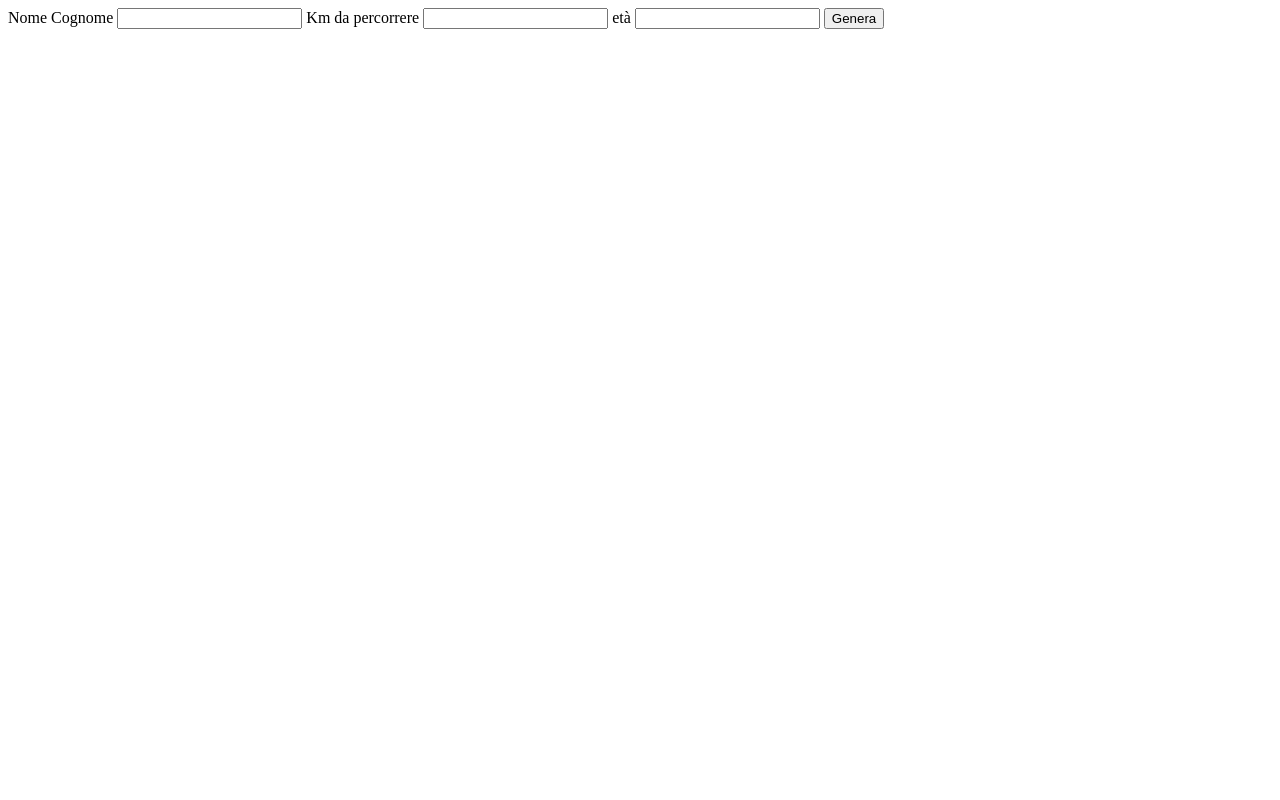
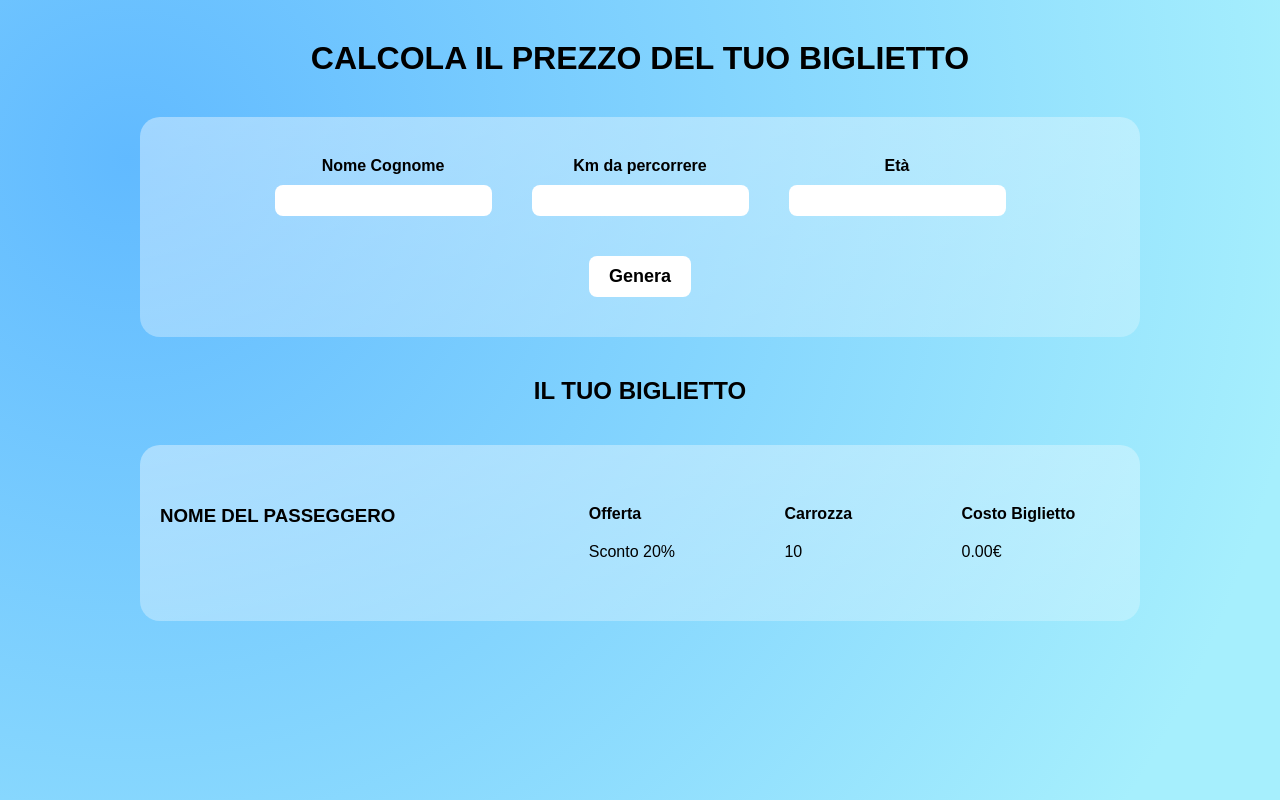
Before and after one commit to domenico-bacoli/js-biglietto-treno-form, a plain HTML site: page index.html in a window 1280 px wide. Both pictures are taken after a click on the button "Genera". Drawn offline with Linux system fonts and the light colour scheme.

Commit message:
feat: add section il tuo Biglietto and style

```diff
--- a/css/style.css
+++ b/css/style.css
@@ -0,0 +1,104 @@
+*{
+    margin: 0;
+    padding: 0;
+    box-sizing: border-box;
+}
+
+body{
+    font-family: sans-serif;
+    /* background-color: #8EC5FC;
+    background-image: linear-gradient(62deg, #8EC5FC 0%, #E0C3FC 100%); */
+    background-image: radial-gradient( circle farthest-corner at 10% 20%,  rgba(97,186,255,1) 0%, rgba(166,239,253,1) 90.1% );
+}
+
+.container-centered{
+    max-width: 1000px;
+    margin-left: auto;
+    margin-right: auto;
+    height: 100vh;
+
+}
+
+h1, h2{
+    padding: 40px 0;
+    text-align: center;
+}
+
+.ticket-calculate {
+    background: linear-gradient(to right bottom, rgba(255, 255, 255, 0.4), rgba(255, 255, 255, 0.25));
+    padding: 40px 20px;
+    border-radius: 20px;
+}
+
+.ticket-calculate .form-container{
+    display: flex;
+    justify-content: center;
+    gap: 40px;
+}
+
+.ticket-calculate .form-ticket .form-ticket-label{
+    text-align: center;
+    padding-bottom: 10px;
+}
+
+.ticket-calculate .form-ticket .form-ticket-label label{
+    font-weight: bold;
+}
+
+.ticket-calculate .form-container .form-ticket .form-input input{
+    padding: 8px 20px;
+    border-radius: 8px;
+    border: none;
+}
+.ticket-calculate .button-generate{
+    text-align: center;
+    padding-top: 40px;
+
+}
+
+.ticket-calculate .button-generate button{
+    background-color: rgb(255, 255, 255);
+    padding: 10px 20px;
+    border: none;
+    border-radius: 8px;
+    font-weight: bold;
+    font-size: 18px;
+    cursor: pointer;
+    transition: all 0.4s ease;
+}
+
+.ticket-calculate .button-generate button:hover{
+    transform: scale(1.1);
+}
+
+.ticket-generated{
+    display: none;
+}
+
+.ticket-generated .ticket-container{
+    display: flex;
+    background: linear-gradient(to right bottom, rgba(255, 255, 255, 0.4), rgba(255, 255, 255, 0.25));
+    padding: 60px 20px;
+    border-radius: 20px;
+}
+
+.ticket-generated .ticket-container .left-side{
+    width: 40%;
+}
+
+.ticket-generated .ticket-container .left-side .passenger-name #name-surname-generated{
+    padding-top: 6px;
+    font-size: 18px;
+    font-weight: bold;
+}
+
+.ticket-generated .ticket-container .right-side{
+    display: flex;
+    justify-content: space-around;
+    gap: 20px;
+    width: 60%;
+}
+
+.offer h4, .carriage h4, .ticket-cost h4{
+    padding-bottom: 20px;
+}
--- a/index.html
+++ b/index.html
@@ -10,16 +10,70 @@
 </head>
 <body>
 
-    <label for="user-name-surname">Nome Cognome</label>
-    <input id="user-name-surname" type="text">
+    <div class="container-centered">
+        <h1>CALCOLA IL PREZZO DEL TUO BIGLIETTO</h1>
+        <section class="ticket-calculate">
 
-    <label for="user-trip-km">Km da percorrere</label>
-    <input id="user-trip-km" type="number">
+            <div class="form-container">
+                <div class="form-ticket">
+                    <div class="form-ticket-label">
+                        <label for="user-name-surname">Nome Cognome</label>
+                    </div>
+                    <div class="form-input">
+                        <input id="user-name-surname" type="text">
+                    </div>
+                </div>
 
-    <label for="user-age">età</label>
-    <input id="user-age" type="number">
+                <div class="form-ticket">
+                    <div class="form-ticket-label">
+                        <label for="user-trip-km">Km da percorrere</label>
+                    </div>
+                    <div class="form-input">
+                        <input id="user-trip-km" type="number">
+                    </div>
+                </div>
+                <div class="form-ticket">
+                    <div class="form-ticket-label">
+                        <label for="user-age">Età</label>
+                    </div>
+                    <div class="form-input">
+                        <input id="user-age" type="number">
+                    </div>
+                </div>
+            </div>
+            <div class="btn button-generate">
+                <button id="user-generate">Genera</button>
+            </div>
+        </section>
 
-    <button id="user-generate">Genera</button>
+        <section class="ticket-generated">
+            <h2>IL TUO BIGLIETTO</h2>
+            <div class="ticket-container">
+                <div class="left-side">
+                    <div class="passenger-name">
+                        <h3>NOME DEL PASSEGGERO</h3>
+                        <div id="name-surname-generated"></div>
+                    </div>
+                </div>
+                <div class="right-side">
+                    <div class="offer">
+                        <h4>Offerta</h4>
+                        <div id="offer-generated"></div>
+                    </div>
+                    <div class="carriage">
+                        <h4>Carrozza</h4>
+                        <div>10</div>
+                    </div>
+                    <div class="ticket-cost">
+                        <h4>Costo Biglietto</h4>
+                        <div id="ticket-cost-generated"></div>
+                    </div>
+                </div>
+            </div>
+        </section>
+
+    </div>
+
 
     <script type="text/javascript" src="js/script.js"></script>
 </body>
--- a/js/script.js
+++ b/js/script.js
@@ -11,7 +11,6 @@
     ticketPrice =  ticketStandard
 - formatta il ticketPrice con due decimali
 */
-
 
 // - chiedi all'utente nome e cognome e memorizzalo
 let userNameSurnameEl = document.getElementById("user-name-surname");
@@ -30,21 +29,32 @@ let ticketPrice;
 //prendo il button #user-generate
 let userGenerateEl = document.getElementById("user-generate");
 
+//prendo i campi Nome Cognome, Offerta, costo biglietto
+let nameSurnameEl = document.getElementById("name-surname-generated");
+let offerEl = document.getElementById("offer-generated");
+let ticketCostEl = document.getElementById("ticket-cost-generated");
+let ticketGeneratedEl = document.querySelector(".ticket-generated");
+
 // aggiungo un evento al click del button #user-generate
 userGenerateEl.addEventListener("click", function(){
 
 if (userAgeEl.value < 18) {
     discount20 = ( userTripKmEl.value * priceKm ) / 100 * 20;
     ticketPrice = userTripKmEl.value * priceKm - discount20;
+    offerEl.innerHTML = "Sconto 20%";
 
 } else if (userAgeEl.value >= 65) {
     discount40 = ( userTripKmEl.value * priceKm ) / 100 * 40;
     ticketPrice = userTripKmEl.value * priceKm - discount40;
+    offerEl.innerHTML = "Sconto 40%";
 
 } else {
     ticketPrice = userTripKmEl.value * priceKm;
+    offerEl.innerHTML = "Biglietto Standard";
 }
 
-console.log(ticketPrice.toFixed(2));
+ticketCostEl.innerHTML = ticketPrice.toFixed(2) + "€";
+ticketGeneratedEl.style.display = "block";
+nameSurnameEl.innerHTML = userNameSurnameEl.value;
 
 });
```
